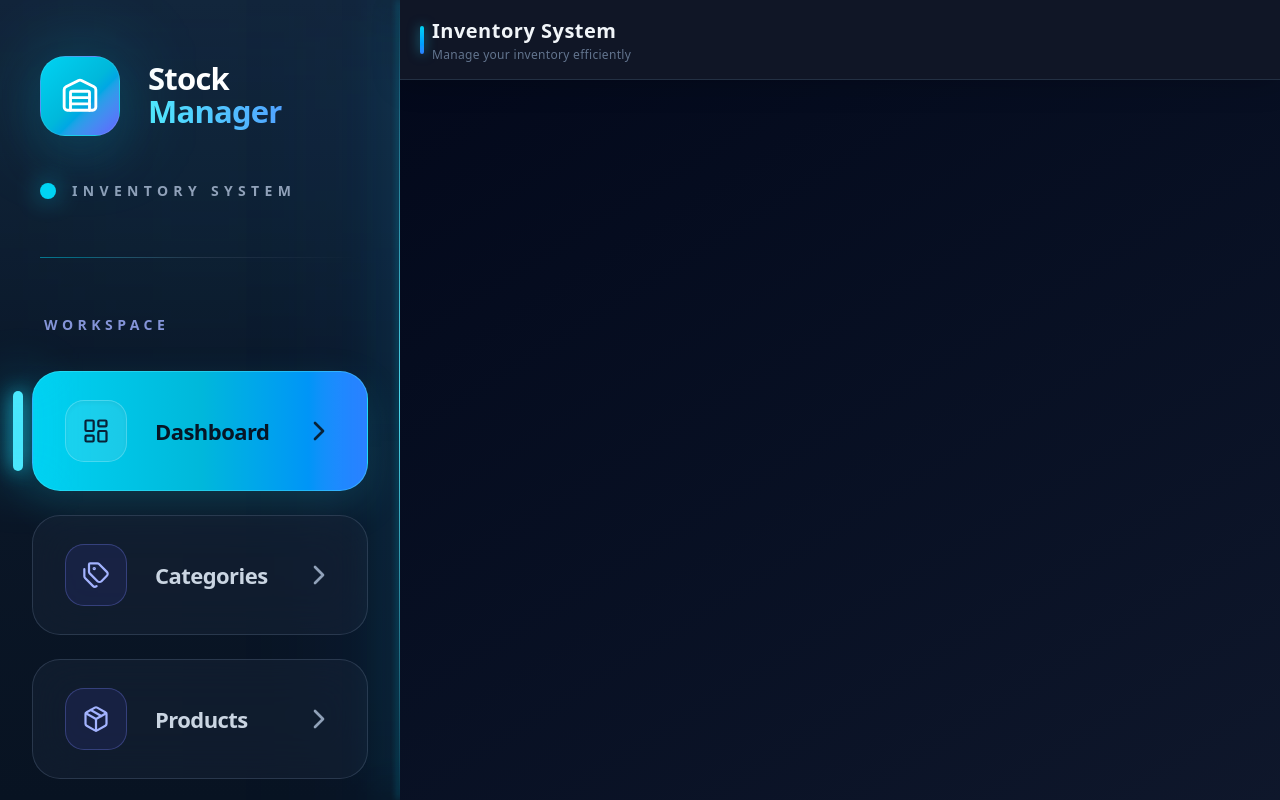
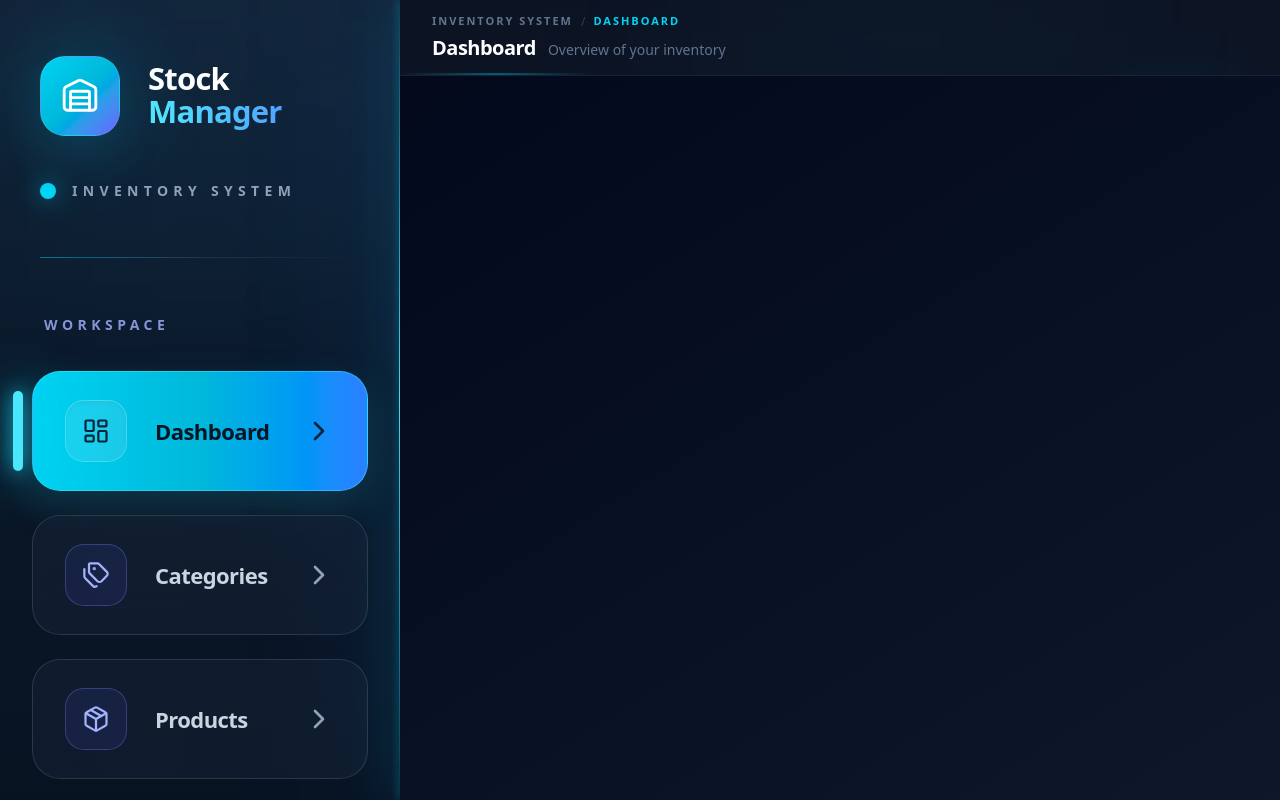
Before and after one commit to SID2K5/shop-frontend, a React (Vite) app: page /dashboard in a window 1280 px wide. Built offline with nearby package versions, Linux system fonts and the light colour scheme; no server answers.

Commit message:
Added Breadcrumb-style navigation in Navbar

```diff
--- a/src/components/Navbar.jsx
+++ b/src/components/Navbar.jsx
@@ -1,20 +1,102 @@
+import { useLocation } from "react-router-dom";
+import { motion, AnimatePresence } from "framer-motion";
+
+const pageDetails = {
+  "/dashboard": {
+    title: "Dashboard",
+    subtitle: "Overview of your inventory",
+  },
+  "/categories": {
+    title: "Categories",
+    subtitle: "Organize your product categories",
+  },
+  "/products": {
+    title: "Products",
+    subtitle: "Manage your inventory and stock",
+  },
+};
+
 export default function Navbar() {
+  const location = useLocation();
+
+  const currentPage =
+    pageDetails[location.pathname] || {
+      title: "Inventory System",
+      subtitle: "Manage your inventory efficiently",
+    };
+
   return (
-    <header className="h-20 px-8 flex items-center bg-[#111827]/95 backdrop-blur-xl border-b border-slate-700/60 shadow-[0_4px_30px_rgba(0,0,0,0.18)]">
-      <div className="relative">
-        {/* Small accent line */}
-        <div className="absolute -left-3 top-1/2 -translate-y-1/2 h-7 w-1 rounded-full bg-gradient-to-b from-cyan-400 to-blue-500 shadow-[0_0_12px_rgba(34,211,238,0.6)]" />
+    <header className="relative h-[76px] bg-[#111827]/75 backdrop-blur-xl border-b border-white/[0.06] flex items-center px-8 overflow-hidden">
 
-        <div>
-          <h1 className="text-xl font-bold tracking-wide text-slate-100">
-            Inventory System
-          </h1>
+      {/* SUBTLE BACKGROUND GLOW */}
+      <div className="absolute top-0 left-1/3 w-96 h-32 bg-cyan-500/5 blur-[90px] pointer-events-none" />
 
-          <p className="mt-0.5 text-xs font-medium tracking-wide text-slate-500">
-            Manage your inventory efficiently
-          </p>
-        </div>
+      {/* CONTENT */}
+      <div className="relative z-10 flex items-center w-full">
+        <AnimatePresence mode="wait">
+          <motion.div
+            key={location.pathname}
+            initial={{
+              opacity: 0,
+              y: 8,
+            }}
+            animate={{
+              opacity: 1,
+              y: 0,
+            }}
+            exit={{
+              opacity: 0,
+              y: -8,
+            }}
+            transition={{
+              duration: 0.25,
+              ease: "easeOut",
+            }}
+          >
+            {/* BREADCRUMB */}
+            <div className="flex items-center gap-2 mb-1">
+              <span className="text-[11px] uppercase tracking-[0.18em] font-semibold text-slate-500">
+                Inventory System
+              </span>
+
+              <span className="text-slate-700 text-xs">/</span>
+
+              <span className="text-[11px] uppercase tracking-[0.18em] font-semibold text-cyan-400">
+                {currentPage.title}
+              </span>
+            </div>
+
+            {/* PAGE TITLE */}
+            <div className="flex items-baseline gap-3">
+              <h1 className="text-xl font-bold tracking-tight text-white">
+                {currentPage.title}
+              </h1>
+
+              <span className="hidden sm:inline-block text-sm text-slate-500">
+                {currentPage.subtitle}
+              </span>
+            </div>
+          </motion.div>
+        </AnimatePresence>
       </div>
+
+      {/* BOTTOM CYAN ACCENT */}
+      <motion.div
+        className="absolute bottom-0 left-0 h-[2px] bg-gradient-to-r from-transparent via-cyan-400 to-transparent"
+        initial={{ width: "20%", opacity: 0.4 }}
+        animate={{
+          width: ["20%", "45%", "20%"],
+          opacity: [0.35, 0.8, 0.35],
+        }}
+        transition={{
+          duration: 5,
+          repeat: Infinity,
+          ease: "easeInOut",
+        }}
+      />
+
+      {/* SUBTLE RIGHT GLOW */}
+      <div className="absolute bottom-0 right-10 w-32 h-[2px] bg-cyan-400/30 blur-md" />
     </header>
   );
 }
```
